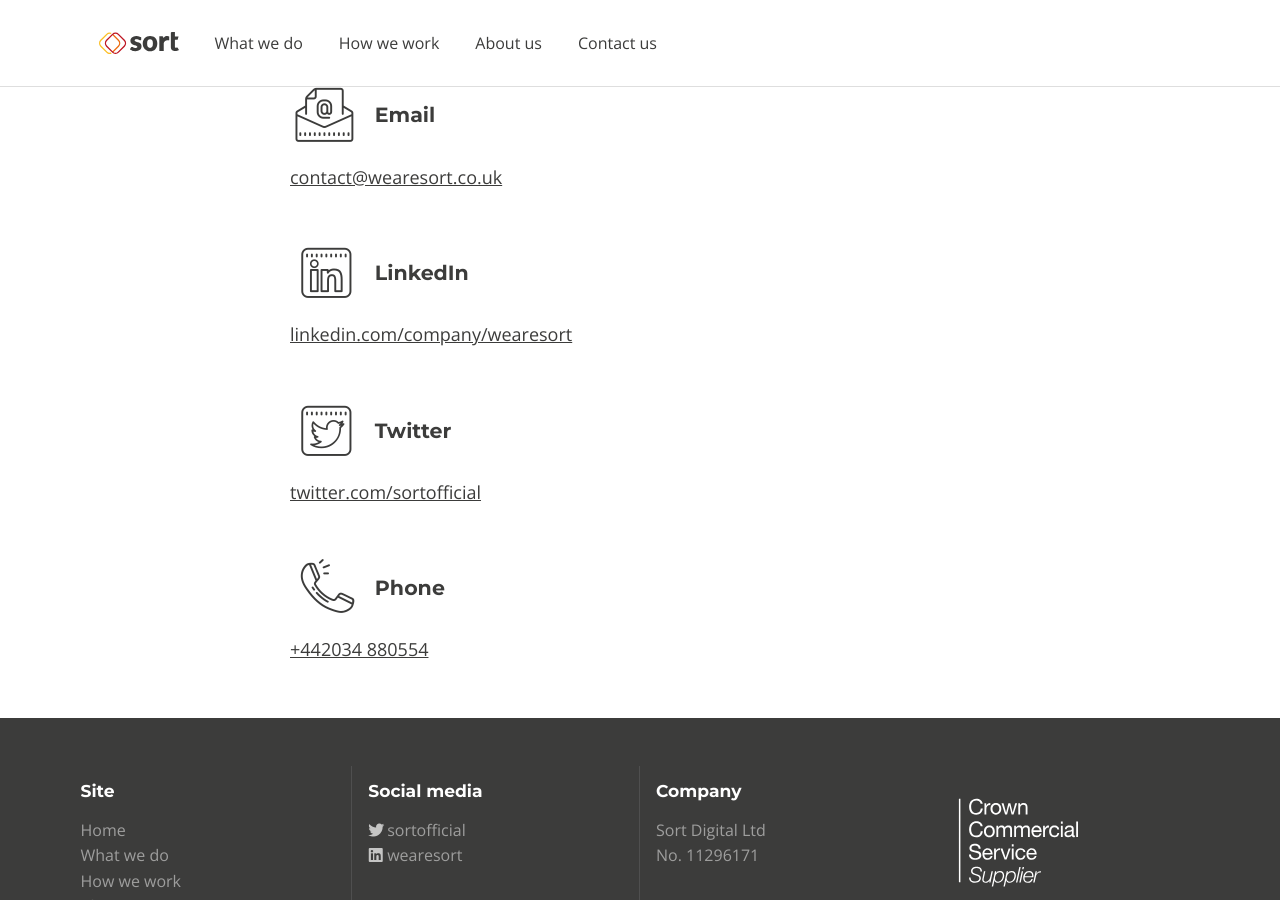
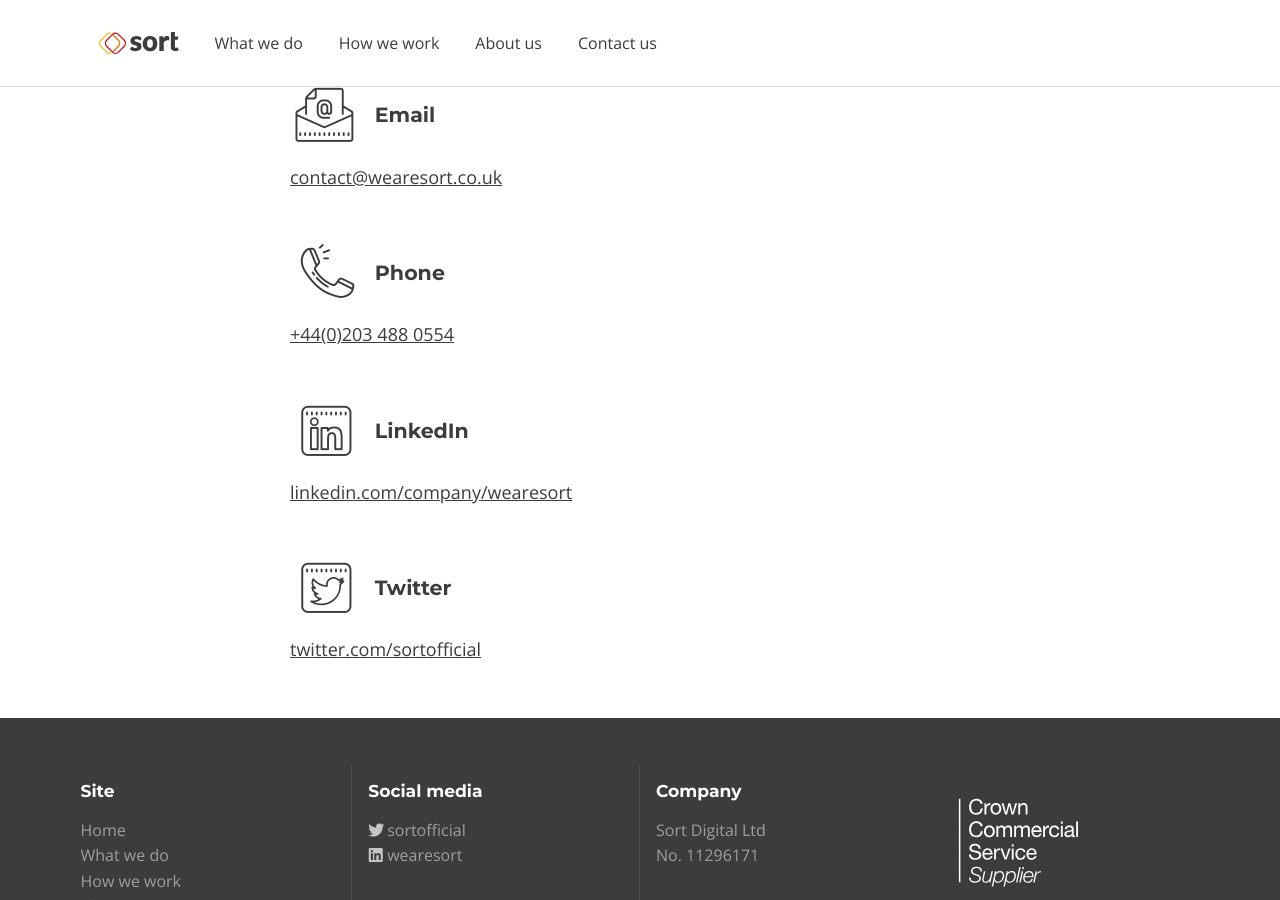
Before and after one commit to wearesort/sort-wearesort, a Jekyll site: the page built from _pages/contact-us.html, in a window 1280 px wide and 900 px high, scrolled down 278 px. Built offline with Jekyll 4.4.1, drawn with Linux system fonts in a browser that asks for light colours; nearby versions of some CDN libraries.

Commit message:
Change phone number format and position

```diff
--- a/_pages/contact-us.html
+++ b/_pages/contact-us.html
@@ -22,6 +22,13 @@
   %}
   {% include block-7.html
     mailto=false
+    url="tel:+442034880554"
+    icon="phone custom"
+    title="Phone"
+    body='<a href="tel:+442034880554" target="_blank">+44(0)203 488 0554</a>'
+  %}
+  {% include block-7.html
+    mailto=false
     url="https://www.linkedin.com/company/wearesort"
     icon="linkedin custom"
     title="LinkedIn"
@@ -34,11 +41,4 @@
     title="Twitter"
     body='<a href="https://twitter.com/sortofficial" target="_blank">twitter.com/sortofficial</a>'
   %}
-  {% include block-7.html
-    mailto=false
-    url="https://twitter.com/sortofficial"
-    icon="phone custom"
-    title="Phone"
-    body='<a href="tel:+442034880554" target="_blank">+442034 880554</a>'
-  %}
 </div>
```
